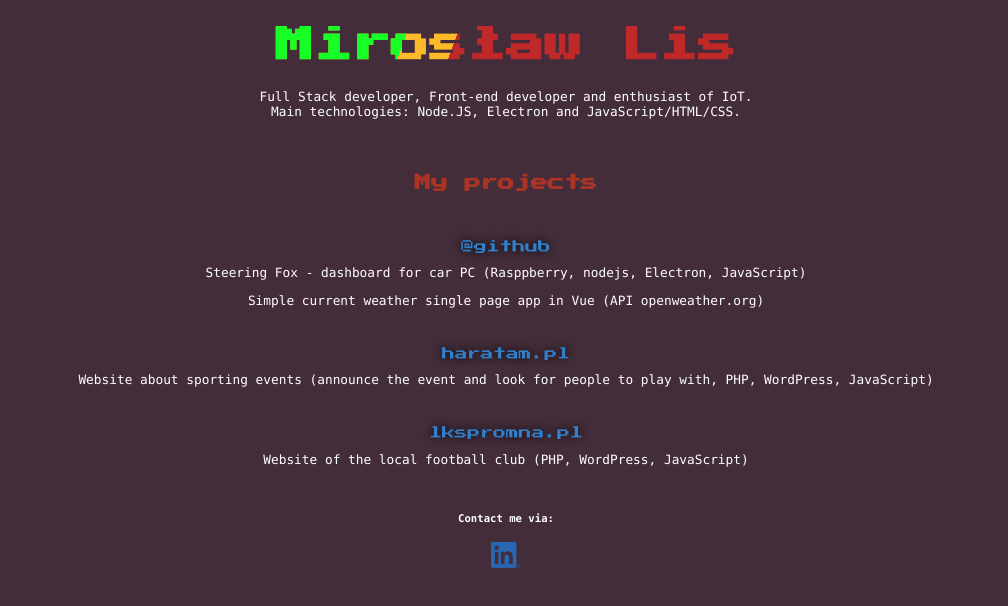
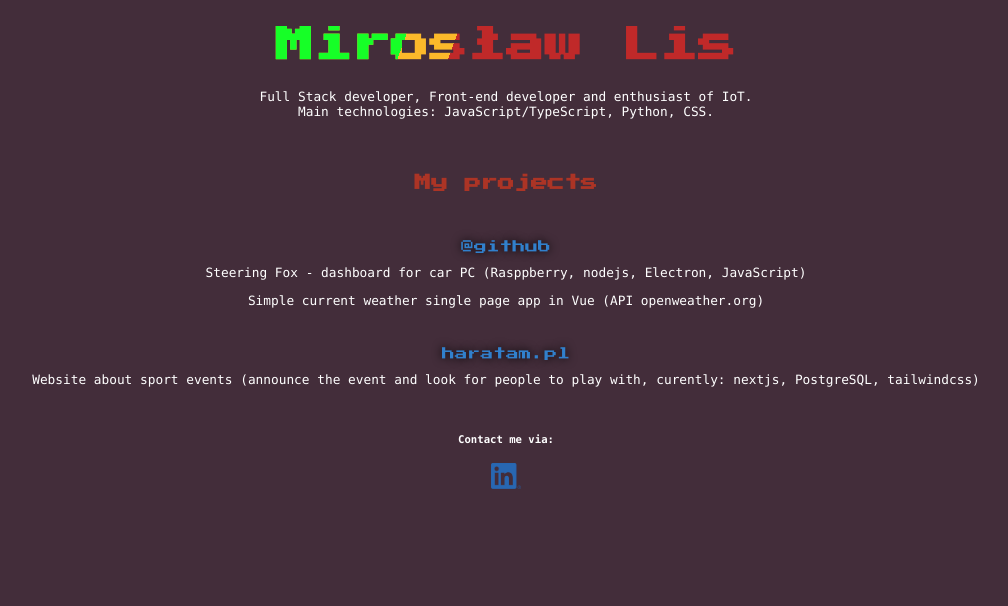
Before and after one commit to miroslawlis/miroslawlis.github.io, a plain HTML site: page index.html in a window 1280 px wide. Shown: the whole page, without its empty margins (134-1142 px from the left). Drawn offline with Linux system fonts and the light colour scheme.

Commit message:
Revise project details and update tech stack
Updated technologies in the description and modified project details.

```diff
--- a/index.html
+++ b/index.html
@@ -24,7 +24,7 @@
 
         <div id="description">
             Full Stack developer, Front-end developer and enthusiast of IoT.<br>
-            Main technologies: Node.JS, Electron and JavaScript/HTML/CSS.
+            Main technologies: JavaScript/TypeScript, Python, CSS.
         </div>
 
         <div id="portfoliourls">
@@ -44,14 +44,7 @@
             <div class="item">
                 <a class="title" href="http://haratam.pl" title="haratam.pl">haratam.pl</a>
                 <div class="info">
-                    <a href="http://haratam.pl" title="haratam.pl">Website about sporting events (announce the event and look for people to play with, PHP, WordPress, JavaScript)</a>
-                </div>
-            </div>
-
-            <div class="item">
-                <a class="title" href="http://lkspromna.pl" title="lkspromna.pl">lkspromna.pl</a>
-                <div class="info">
-                    <a href="http://lkspromna.pl">Website of the local football club (PHP, WordPress, JavaScript)</a>
+                    <a href="http://haratam.pl" title="haratam.pl">Website about sport events (announce the event and look for people to play with, curently: nextjs, PostgreSQL, tailwindcss)</a>
                 </div>
             </div>
 
```
